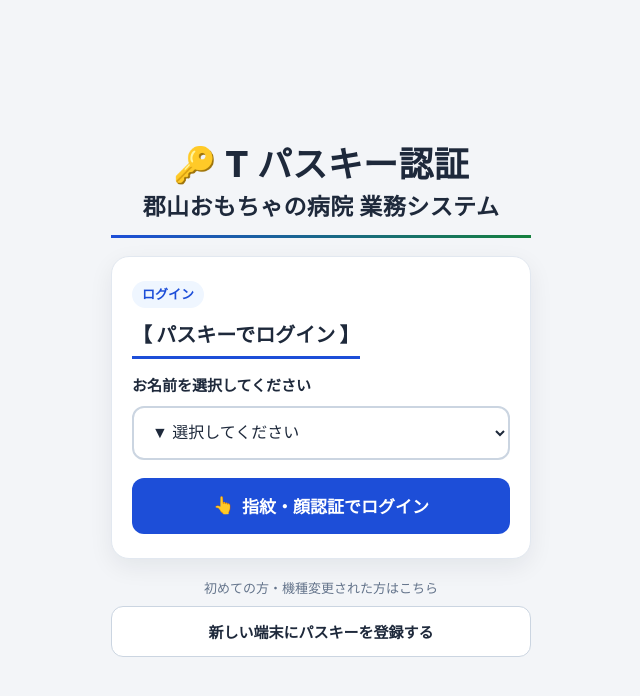
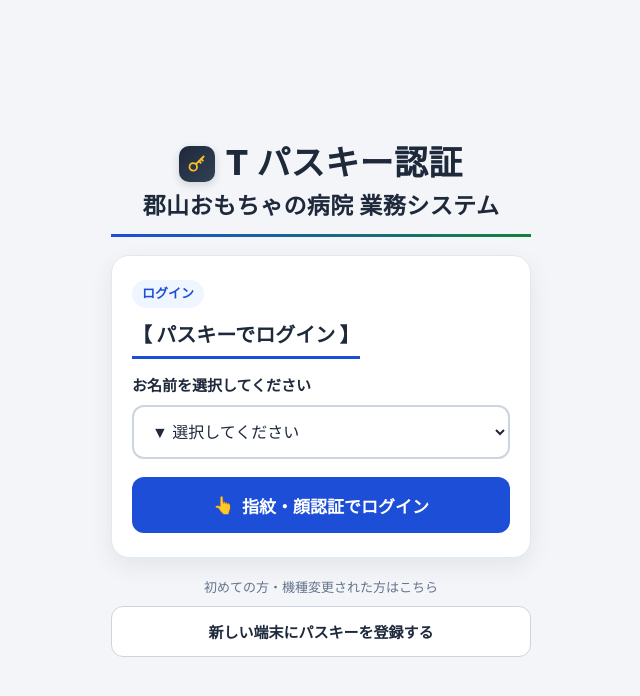
Before and after one commit to koriyama-toy-hospital-TS/t-passkey-auth, a plain HTML site: page index.html in a window 1280 px wide. Shown: the whole page, without its empty margins (319-959 px from the left). Drawn offline with Linux system fonts and the light colour scheme.

Commit message:
Refactor brand header and update styles

```diff
--- a/index.html
+++ b/index.html
@@ -49,7 +49,7 @@
       max-width: 420px;
     }
 
-    /* 下のカード横幅（app-shell幅）いっぱいに合わせた共通ヘッダー */
+    /* 3画面共通ヘッダー（SVG鍵アイコン＋カード幅フィット） */
     .brand-header {
       width: 100%;
       text-align: center;
@@ -61,15 +61,34 @@
 
     .brand-title {
       margin: 0;
-      font-size: clamp(30px, 8.6vw, 35px);
+      font-size: clamp(28px, 8.2vw, 34px);
       font-weight: 800;
       letter-spacing: 0.01em;
       line-height: 1.2;
       display: flex;
       align-items: center;
       justify-content: center;
-      gap: 8px;
+      gap: 10px;
       white-space: nowrap;
+    }
+
+    .key-badge {
+      width: 36px;
+      height: 36px;
+      border-radius: 10px;
+      background: linear-gradient(135deg, #1e293b, #334155);
+      color: #fbbf24;
+      display: inline-flex;
+      align-items: center;
+      justify-content: center;
+      flex-shrink: 0;
+      box-shadow: 0 3px 8px rgba(15, 23, 42, 0.16);
+    }
+
+    .key-icon {
+      width: 20px;
+      height: 20px;
+      display: block;
     }
 
     .brand-subtitle {
@@ -283,7 +302,17 @@
 <body>
   <div class="app-shell">
     <header class="brand-header">
-      <h1 class="brand-title"><span>🔑</span><span>T パスキー認証</span></h1>
+      <h1 class="brand-title">
+        <span class="key-badge" aria-hidden="true">
+          <svg class="key-icon" viewBox="0 0 24 24" fill="none" stroke="currentColor" stroke-width="2.2" stroke-linecap="round" stroke-linejoin="round">
+            <circle cx="7.5" cy="15.5" r="4.5" />
+            <path d="M10.85 12.15L20 3" />
+            <path d="M17 6l2 2" />
+            <path d="M14.5 8.5l2 2" />
+          </svg>
+        </span>
+        <span>T パスキー認証</span>
+      </h1>
       <p class="brand-subtitle">郡山おもちゃの病院 業務システム</p>
     </header>
 
```
